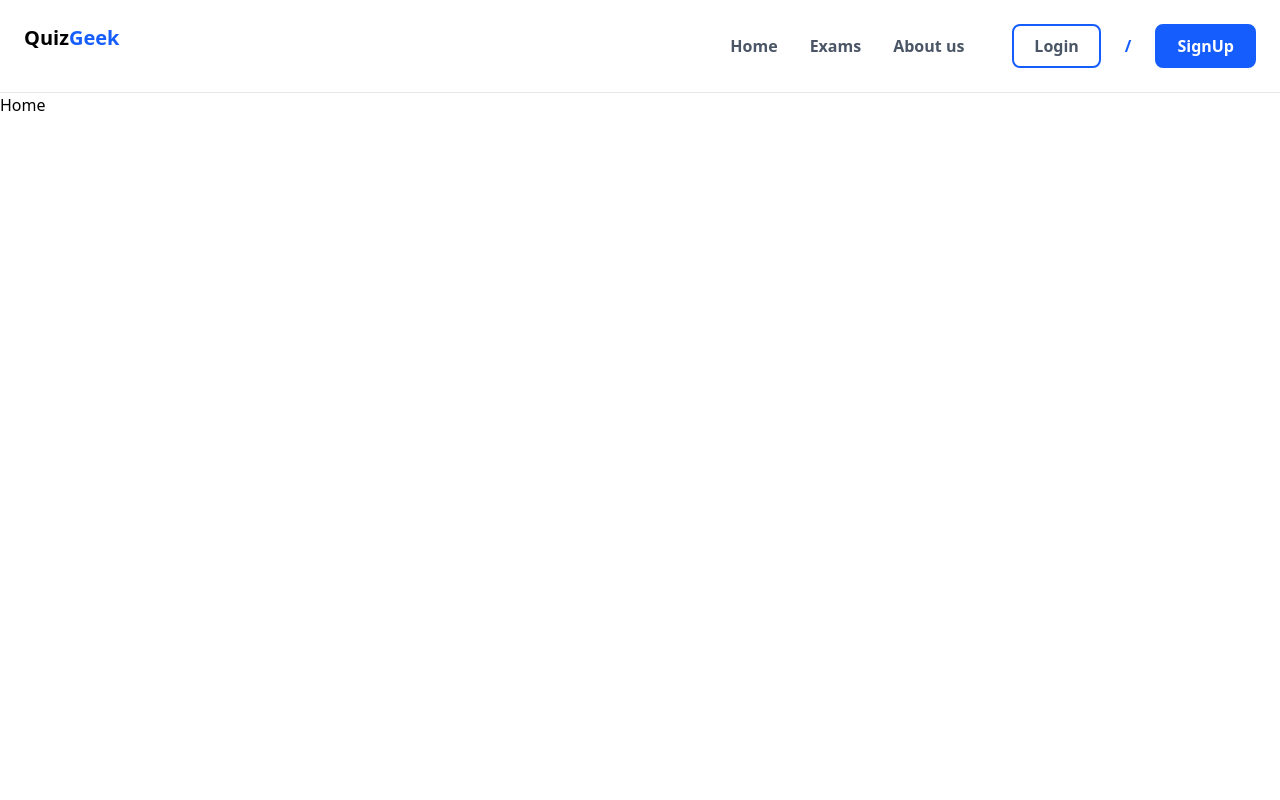
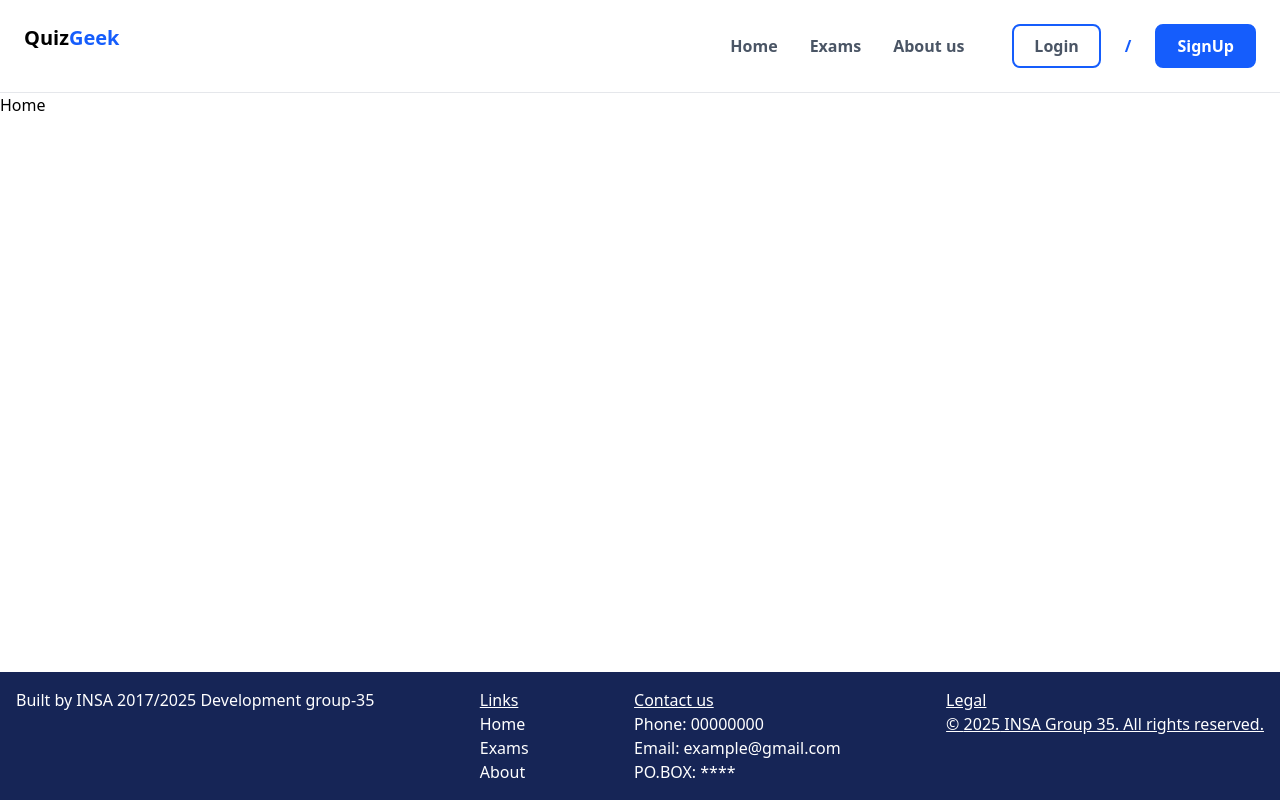
Before and after one commit to yarbework/INSA-Dev-Group-35, a React (Vite) app in the folder FrontEnd/: page / in a window 1280 px wide. Built offline with nearby package versions, Linux system fonts and the light colour scheme.

Commit message:
Footer  component built

```diff
--- a/FrontEnd/src/Components/Footer/Footer.jsx
+++ /dev/null
@@ -1,7 +0,0 @@
-import React from "react";
-
-function Footer() {
-  return <div>Footer</div>;
-}
-
-export default Footer;
--- /dev/null
+++ b/FrontEnd/src/Components/Footer/Footer.tsx
@@ -0,0 +1,36 @@
+
+
+export default function Footer() {
+  return (
+
+
+    < section className="flex flex-row justify-between fixed bottom-0 w-full bg-blue-950 text-white p-4">
+      <div>
+        <p>Built by INSA 2017/2025 Development group-35</p>
+      </div>
+
+      <div>
+        <h2 className="underline">Links</h2>
+
+        <p><a href="">Home</a></p>
+        <p><a href="">Exams</a></p>
+        <p><a href="">About</a></p>
+      </div>
+
+    <div>
+      <h2 className="underline">Contact us</h2>
+
+      <p>Phone: 00000000</p>
+      <p>Email: example@gmail.com</p>
+      <h2>PO.BOX: ****</h2>
+    </div>
+
+    <div className="underline">
+      <h2>Legal</h2>
+
+      <p>&copy; {new Date().getFullYear()} INSA Group 35. All rights reserved.</p>
+
+    </div>
+  </section>
+  )
+}
--- a/FrontEnd/src/Components/Header/Header.tsx
+++ b/FrontEnd/src/Components/Header/Header.tsx
@@ -17,7 +17,7 @@ import { Link } from "react-router-dom";
 //   { href: "/login", label: "Login" },
 //   { href: "/signUp", label: "SignUp" },
 // ];
-import Buttons from "../buttons";
+import Buttons from "../Buttons";
 
 
 export default function Header() {
--- a/FrontEnd/src/Pages/Home.tsx
+++ b/FrontEnd/src/Pages/Home.tsx
@@ -1,4 +1,5 @@
 import Header from "../Components/Header/Header";
+import Footer from "../Components/Footer/Footer";
 
 function Home() {
 
@@ -8,6 +9,7 @@ function Home() {
 
       <Header/>
       <div>Home</div>
+      <Footer/>
     </>
   );
 }
```
